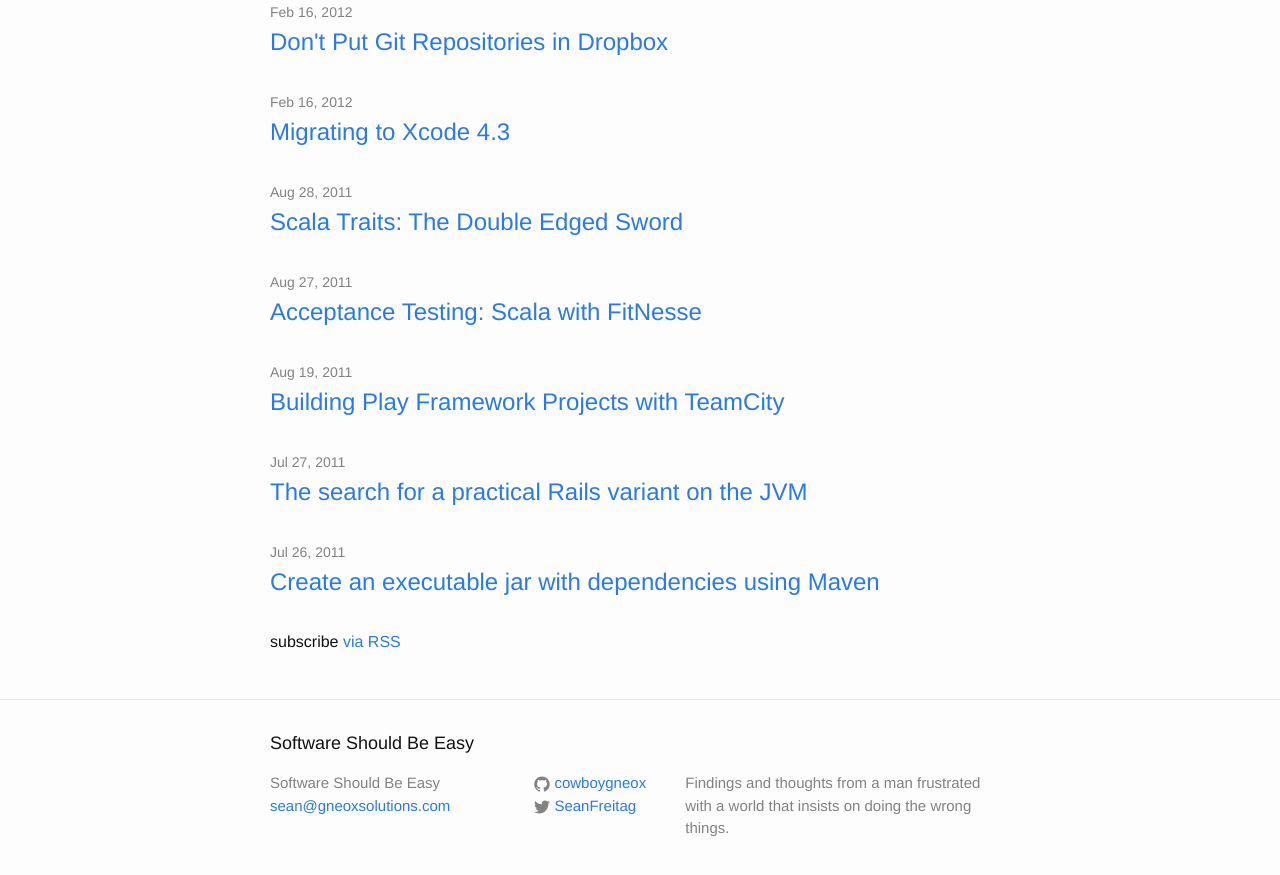
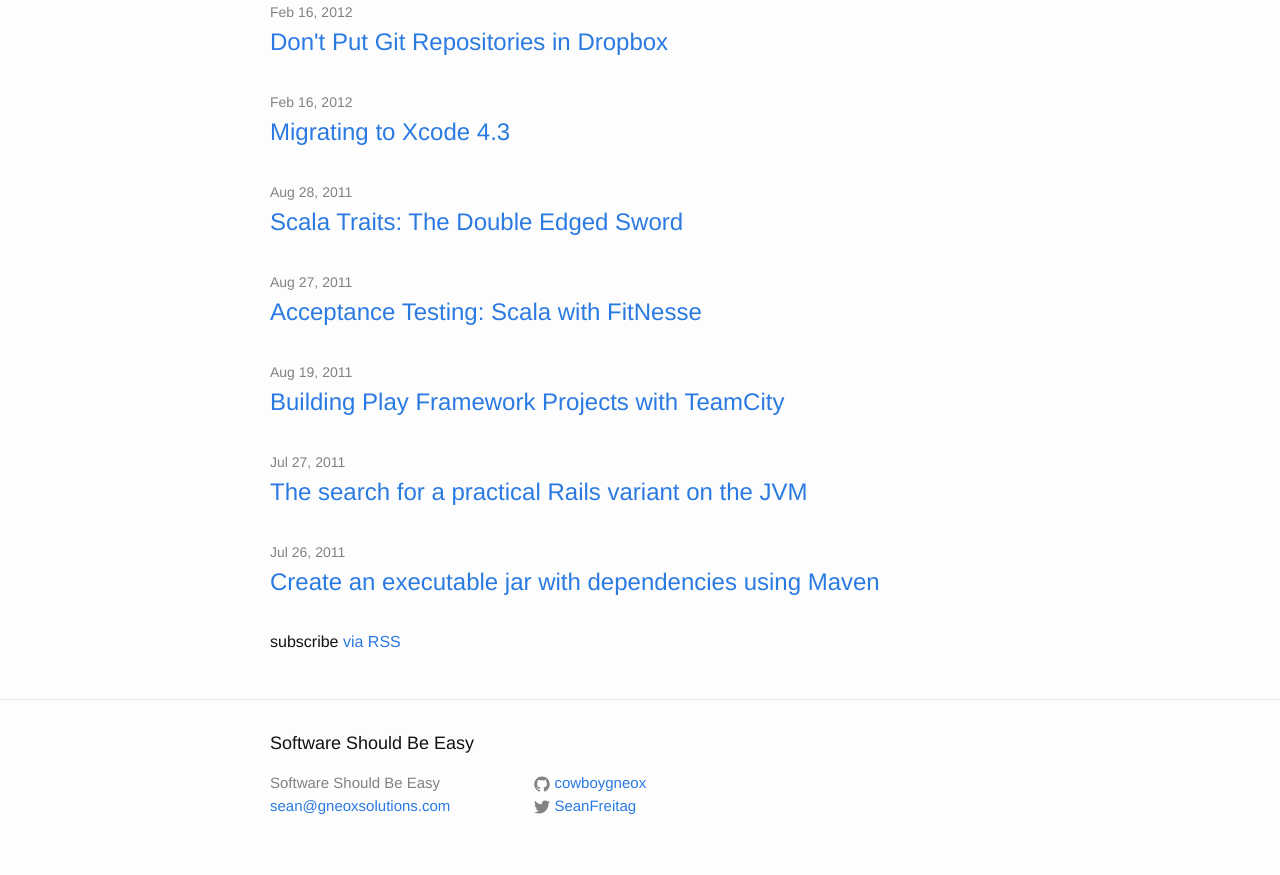
Before and after one commit to cowboygneox/cowboygneox.github.io, a Jekyll site: the page built from index.html, in a window 1280 px wide and 900 px high, scrolled down 623 px. Shown: the top 875 px of the window. Built offline with Jekyll 4.4.1, drawn with Linux system fonts in a browser that asks for light colours.

```diff
--- a/_config.yml
+++ b/_config.yml
@@ -8,8 +8,7 @@
 # Site settings
 title: Software Should Be Easy
 email: sean@gneoxsolutions.com
-description: > # this means to ignore newlines until "baseurl:"
-  Findings and thoughts from a man frustrated with a world that insists on doing the wrong things.
+# description: > # this means to ignore newlines until "baseurl:"
 baseurl: "" # the subpath of your site, e.g. /blog
 url: "http://blog.gneoxsolutions.com" # the base hostname & protocol for your site
 twitter_username: SeanFreitag
```
